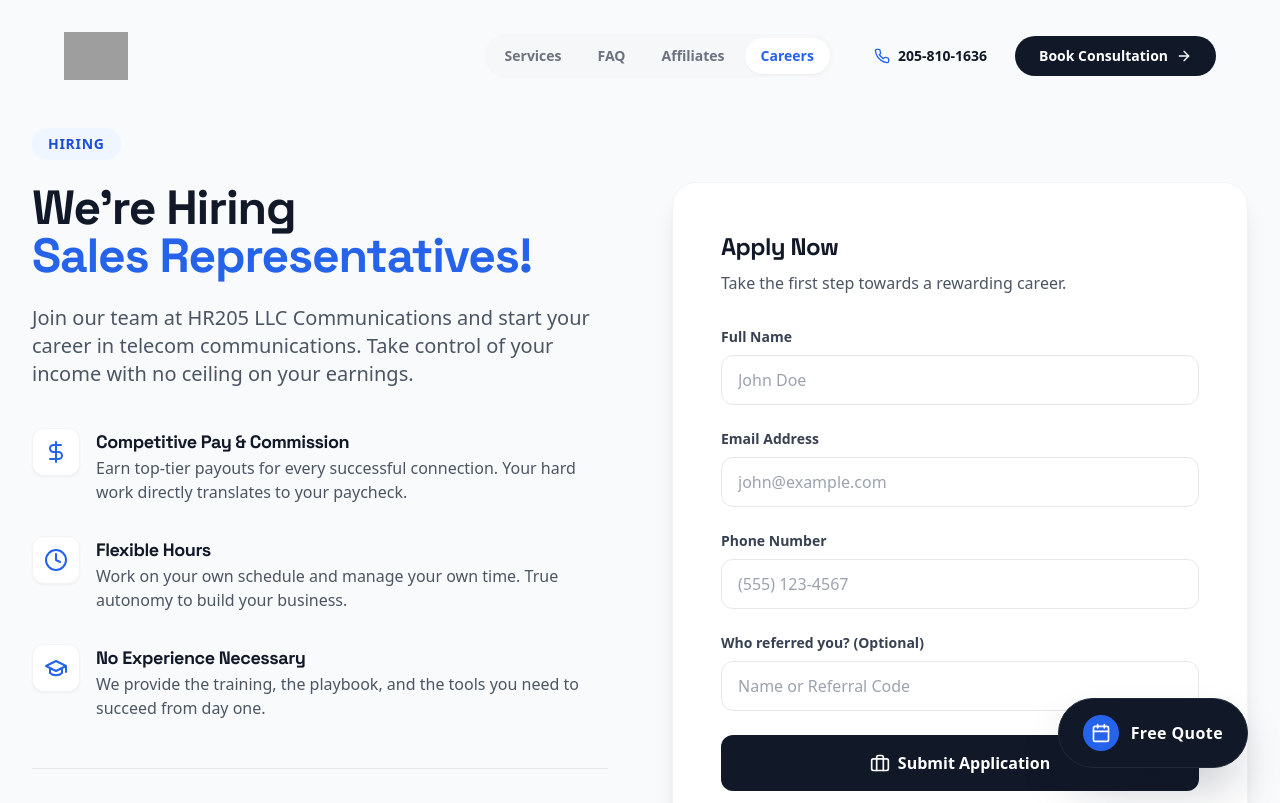
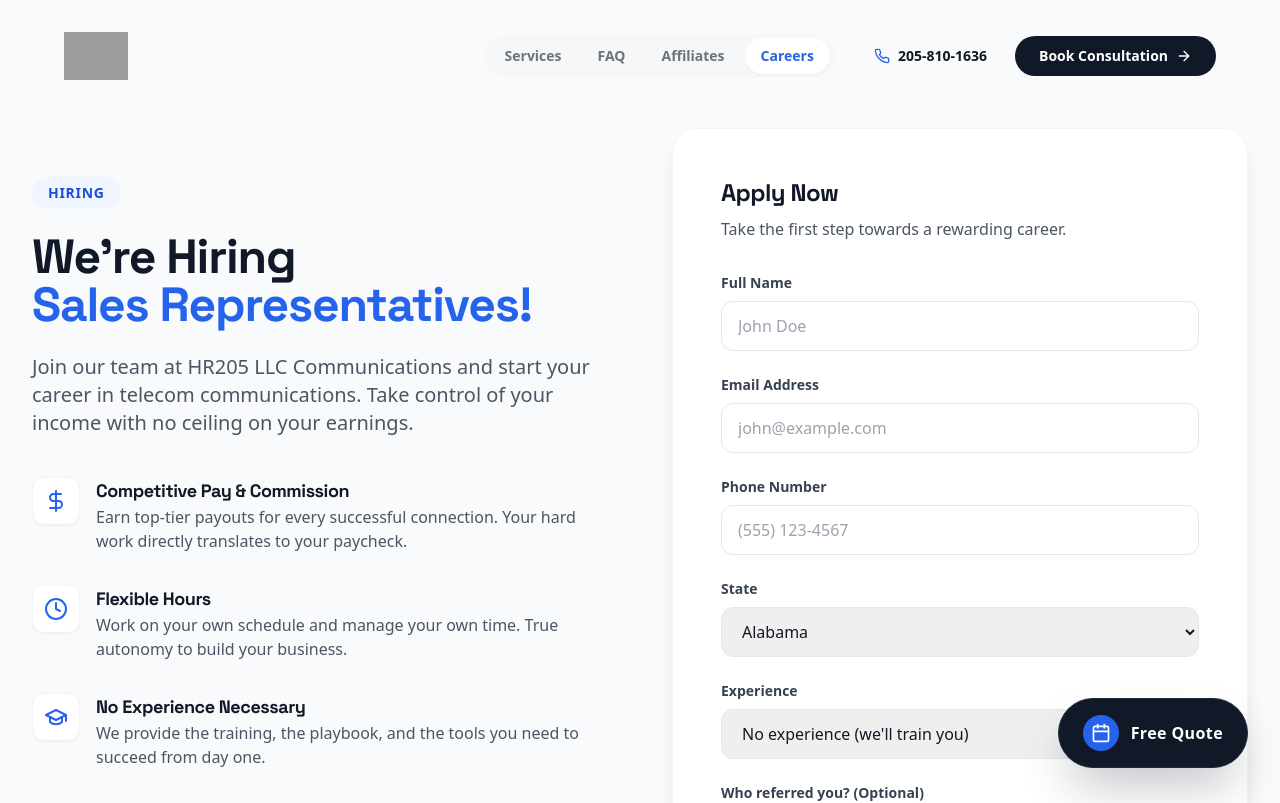
Before and after one commit to HR205-CO/HR205, a React (Vite) app: page /hiring in a window 1280 px wide. Shown: the top 803 px of the page. Built offline with nearby package versions, Linux system fonts and the light colour scheme; grey boxes are pictures that could not be loaded.

Commit message:
Career page: Add 50-state dropdown and experience dropdown (sales/tech/both/none)

```diff
--- a/src/components/Hiring.jsx
+++ b/src/components/Hiring.jsx
@@ -2,12 +2,15 @@ import React from 'react';
 import { motion } from 'framer-motion';
 import { UserPlus, Briefcase, TrendingUp, Users, Loader2, DollarSign, Clock, GraduationCap } from 'lucide-react';
 import { supabase } from '../lib/supabase';
+import { US_STATES } from '../constants/data';
 
 export default function Hiring() {
   const [formData, setFormData] = React.useState({
     fullName: '',
     email: '',
     phone: '',
+    state: 'Alabama',
+    experience: 'none',
     referredBy: ''
   });
   const [errors, setErrors] = React.useState({});
@@ -46,6 +49,8 @@ export default function Hiring() {
           full_name: formData.fullName,
           email: formData.email,
           phone: formData.phone,
+          state: formData.state,
+          experience: formData.experience,
           referred_by: formData.referredBy,
           status: 'pending'
         }]);
@@ -55,7 +60,7 @@ export default function Hiring() {
       }
 
       setSuccessMessage('Application submitted successfully! We will be in touch soon.');
-      setFormData({ fullName: '', email: '', phone: '', referredBy: '' });
+      setFormData({ fullName: '', email: '', phone: '', state: 'Alabama', experience: 'none', referredBy: '' });
     } catch (err) {
       console.error("Submission error:", err);
       setErrors({ submit: 'An error occurred while submitting your application. Please try again later.' });
@@ -184,6 +189,35 @@ export default function Hiring() {
               </div>
 
               <div>
+                <label className="block text-sm font-bold text-gray-700 mb-2">State</label>
+                <select
+                  name="state"
+                  value={formData.state}
+                  onChange={handleChange}
+                  className="w-full px-4 py-3 rounded-xl border border-gray-200 focus:ring-2 focus:ring-blue-600 focus:border-transparent outline-none transition-all"
+                >
+                  {US_STATES.map(s => (
+                    <option key={s} value={s}>{s}</option>
+                  ))}
+                </select>
+              </div>
+
+              <div>
+                <label className="block text-sm font-bold text-gray-700 mb-2">Experience</label>
+                <select
+                  name="experience"
+                  value={formData.experience}
+                  onChange={handleChange}
+                  className="w-full px-4 py-3 rounded-xl border border-gray-200 focus:ring-2 focus:ring-blue-600 focus:border-transparent outline-none transition-all"
+                >
+                  <option value="none">No experience (we'll train you)</option>
+                  <option value="sales">Sales experience</option>
+                  <option value="tech">Tech experience</option>
+                  <option value="both">Both sales and tech</option>
+                </select>
+              </div>
+
+              <div>
                 <label className="block text-sm font-bold text-gray-700 mb-2">Who referred you? (Optional)</label>
                 <input
                   type="text"
```
